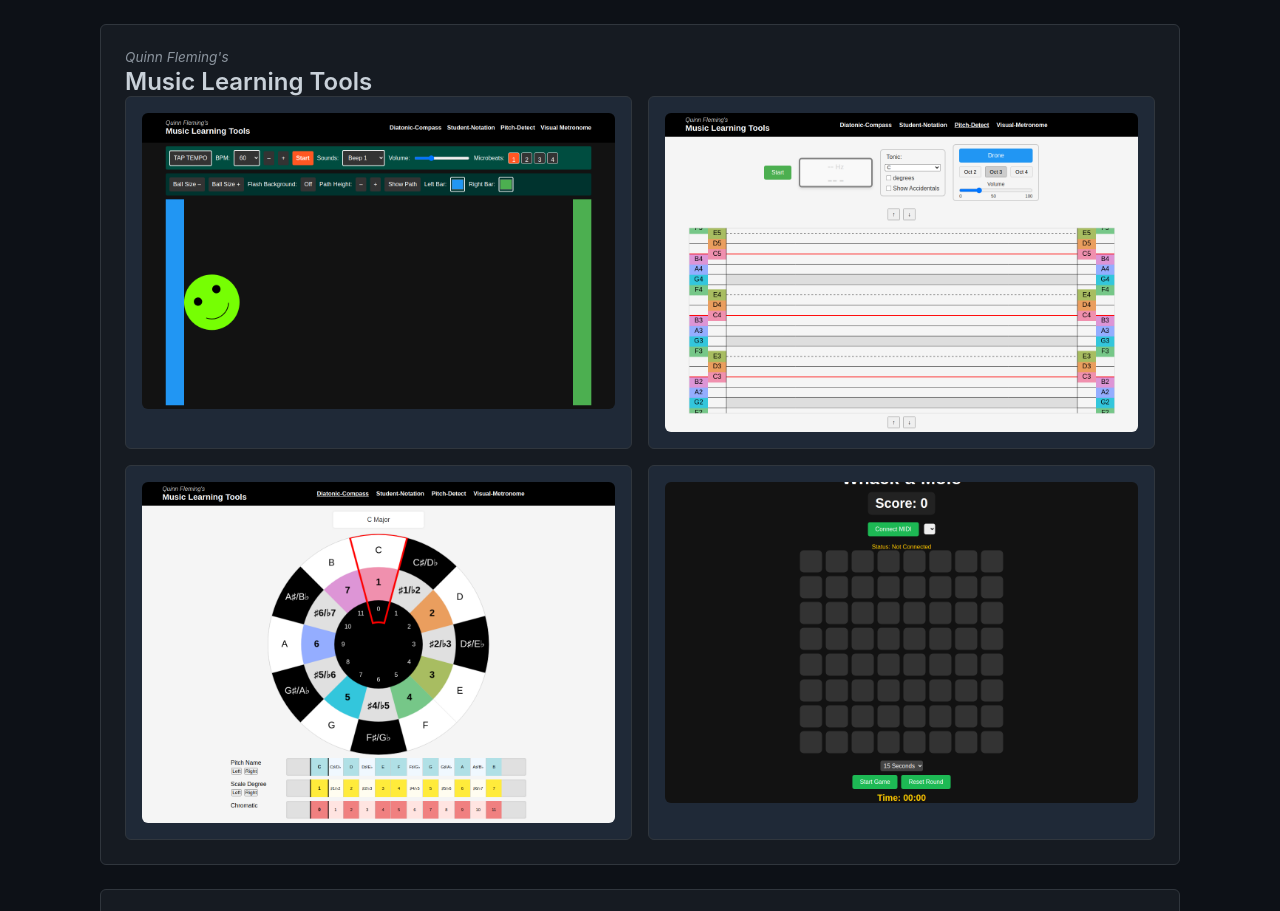
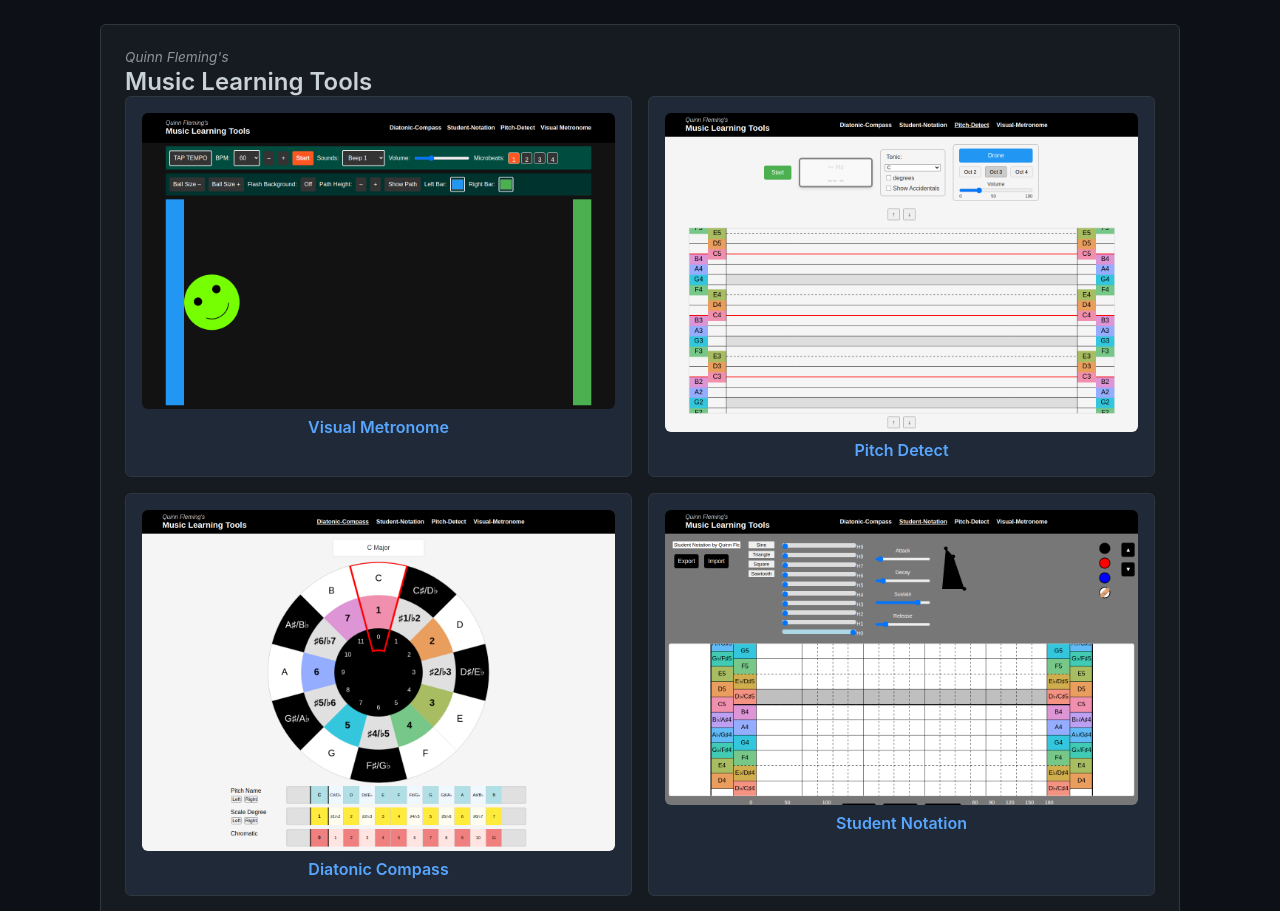
Before and after one commit to iambored456/LearningTools, a website: page index.html in a window 1280 px wide. Shown: the top 911 px of the page. Drawn offline with Linux system fonts and the light colour scheme.

Commit message:
Update index.html

```diff
--- a/index.html
+++ b/index.html
@@ -23,7 +23,7 @@
       --spacing-lg: 24px;
     }
 
-    /* Global Reset/Defaultsfdfd */
+    /* Global Reset */
     html, body {
       margin: 0;
       padding: 0;
@@ -91,12 +91,34 @@
       text-align: center;
     }
 
+    /* Anchor styling for clickability */
+    .app-link {
+      text-decoration: none;
+      color: var(--color-link);
+      display: block;
+    }
+
+    .app-link:hover {
+      cursor: pointer;
+    }
+
+    .app-link:hover .app-title {
+      text-decoration: underline;
+    }
+
     /* Image styling for app screenshots */
     .app-entry img {
       max-width: 100%;
       border-radius: var(--border-radius);
       display: block;
       margin: 0 auto;
+    }
+
+    /* Title below the screenshot */
+    .app-title {
+      margin-top: var(--spacing-sm);
+      font-size: 1rem;
+      font-weight: var(--font-weight-bold);
     }
 
     /* Responsive adjustments for smaller screens */
@@ -118,19 +140,31 @@
       <div class="app-row">
         <!-- Visual Metronome -->
         <div class="app-entry">
-          <img src="images/Visual-Metronome-screenshot.png" alt="Screenshot of Visual Metronome">
+          <a href="https://quinnfleming.github.io/Visual-Metronome" class="app-link" target="_blank">
+            <img src="images/Visual-Metronome-screenshot.png" alt="Screenshot of Visual Metronome">
+            <div class="app-title">Visual Metronome</div>
+          </a>
         </div>
         <!-- Pitch Detect -->
         <div class="app-entry">
-          <img src="images/Pitch-Detect-screenshot.png" alt="Screenshot of Pitch Detect">
+          <a href="https://quinnfleming.github.io/Pitch-Detect" class="app-link" target="_blank">
+            <img src="images/Pitch-Detect-screenshot.png" alt="Screenshot of Pitch Detect">
+            <div class="app-title">Pitch Detect</div>
+          </a>
         </div>
         <!-- Diatonic Compass -->
         <div class="app-entry">
-          <img src="images/Diatonic-Compass-screenshot.png" alt="Screenshot of Diatonic Compass">
+          <a href="https://quinnfleming.github.io/Diatonic-Compass" class="app-link" target="_blank">
+            <img src="images/Diatonic-Compass-screenshot.png" alt="Screenshot of Diatonic Compass">
+            <div class="app-title">Diatonic Compass</div>
+          </a>
         </div>
-        <!-- Launchpad Whack-a-Mole -->
+        <!-- Student Notation (moved from Classroom Learning Tools) -->
         <div class="app-entry">
-          <img src="images/LaunchpadWhackaMole-screenshot.png" alt="Screenshot of Launchpad Whack-a-Mole">
+          <a href="https://quinnfleming.github.io/Student-Notation" class="app-link" target="_blank">
+            <img src="images/Student-Notation-screenshot.png" alt="Screenshot of Student Notation">
+            <div class="app-title">Student Notation</div>
+          </a>
         </div>
       </div>
     </div>
@@ -144,15 +178,24 @@
       <div class="app-row">
         <!-- ReadAlong Highlighter -->
         <div class="app-entry">
-          <img src="images/ReadAlongHighlighter-screenshot.png" alt="Screenshot of ReadAlong Highlighter">
+          <a href="https://quinnfleming.github.io/ReadAlongHighlighter" class="app-link" target="_blank">
+            <img src="images/ReadAlongHighlighter-screenshot.png" alt="Screenshot of ReadAlong Highlighter">
+            <div class="app-title">ReadAlong Highlighter</div>
+          </a>
         </div>
-        <!-- Student Notation -->
+        <!-- Launchpad Whack-a-Mole (moved from Music Learning Tools) -->
         <div class="app-entry">
-          <img src="images/Student-Notation-screenshot.png" alt="Screenshot of Student Notation">
+          <a href="https://quinnfleming.github.io/LaunchpadWhackaMole" class="app-link" target="_blank">
+            <img src="images/LaunchpadWhackaMole-screenshot.png" alt="Screenshot of Launchpad Whack-a-Mole">
+            <div class="app-title">Launchpad Whack-a-Mole</div>
+          </a>
         </div>
         <!-- ClassClock -->
         <div class="app-entry">
-          <img src="images/ClassClock-screenshot.png" alt="Screenshot of ClassClock">
+          <a href="https://quinnfleming.github.io/ClassClock" class="app-link" target="_blank">
+            <img src="images/ClassClock-screenshot.png" alt="Screenshot of ClassClock">
+            <div class="app-title">ClassClock</div>
+          </a>
         </div>
       </div>
     </div>
```
